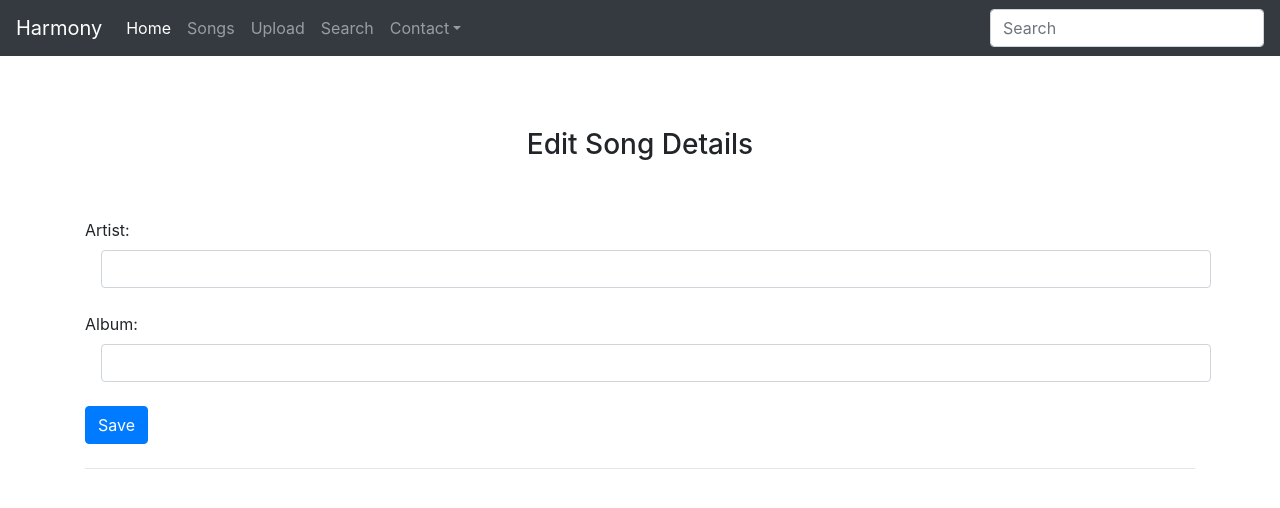
After one commit to adwiteeya3/py_harmony, a Flask app: template templates/edit.html in a window 1280 px wide. The commit adds this page. Shown: the top 508 px of the page. Run offline with Flask 2, Linux system fonts and the light colour scheme; the template is opened without the code that fills it, so the values that code supplies are empty; some libraries are stand-ins or nearby versions.

Commit message:
commit_6 - edit and download functionality added

```diff
--- a/app.py
+++ b/app.py
@@ -1,13 +1,21 @@
-from flask import Flask, render_template, request, redirect
+from flask import Flask, render_template, request, redirect, send_file
 from flask_sqlalchemy import SQLAlchemy
 import sqlite3
+from io import BytesIO
+#import flask_whooshalchemy as wa
+#from forms import SearchForm
+#from wtforms import Form, StringField
 
 app = Flask(__name__)
 app.config['SQLALCHEMY_DATABASE_URI'] = 'sqlite:///playlist.db'
 app.config['SQLALCHEMY_TRACK_MODIFICATIONS'] = False
+#app.config['WHOOSH_BASE'] = 'whoosh'
+
 db = SQLAlchemy(app)
 
 class Songs(db.Model):
+    #__searchable__ = ['title', 'artist', 'album']
+
     id = db.Column(db.Integer, primary_key=True)
     title = db.Column(db.String(100), default='N/A')
     artist = db.Column(db.String(100), default='N/A')
@@ -17,16 +25,18 @@ class Songs(db.Model):
     def __repr__(self):
         return '<Song %r>' % self.title
 
+#wa.whoosh_index(app, Songs)
+
 @app.route('/')
 def index():
     songs = Songs.query.all()
-    return render_template('index.html')
+    return render_template('index.html', songs=songs)
 
 @app.route('/songs', methods=['GET', 'POST'])
 def collection():
     if request.method =='GET':
-        all_songs = Songs.query.all()
-        return render_template('songs.html', songs=all_songs)
+        songs = Songs.query.all()
+        return render_template('songs.html', songs=songs)
     elif request.method == 'POST':
         song_data = request.form
         result = add_song(song_data['title'], song_data['artist'], song_data['year'])
@@ -54,5 +64,28 @@ def delete(id):
     db.session.commit()
     return redirect('/songs')
 
+@app.route('/songs/edit/<int:id>', methods=['GET','POST'])
+def edit(id):
+    song = Songs.query.get_or_404(id)
+    if request.method == 'POST':
+        #song.title = request.form['title']
+        song.artist = request.form['artist']
+        song.album = request.form['album']
+        db.session.commit()
+        return redirect('/songs')
+    else:
+        return render_template('edit.html', song= song)
+
+@app.route('/search')
+def search():
+    return render_template('search.html')
+
+@app.route('/songs/download/<int:id>', methods=['GET','POST'])
+def download(id):
+    file_data = Songs.query.filter_by(id=id).first()
+    #file_data.title = request.form['title']
+    #return send_file(BytesIO(file_data.data), attachment_filename=file_data.title, as_attachment=True)
+    return send_file(BytesIO(file_data.data), as_attachment=True, mimetype='audio/mpeg', attachment_filename=file_data.title)
+
 if __name__ == "__main__":
     app.run(debug=True)
--- a/requirements.txt
+++ b/requirements.txt
@@ -1,5 +1,7 @@
 flask
 flask-sqlalchemy
+git+git://github.com/miguelgrinberg/flask-whooshalchemy.git
+pip install Flask-WTF
 
 ///creating DB
 
--- a/templates/base.html
+++ b/templates/base.html
@@ -39,6 +39,9 @@
                     </div>
                 </li>
             </ul>
+            <form class="form-inline my-2 my-md-0">
+                <input class="form-control" type="text" placeholder="Search">
+            </form>
         </div>
     </nav>
 
--- /dev/null
+++ b/templates/edit.html
@@ -0,0 +1,28 @@
+{% extends 'base.html' %}
+
+{% block head %}
+    <title> Edit Post </title>
+{% endblock %}
+
+{% block body %}
+
+<br>
+<br>
+<br>
+
+    <center><h3>Edit Song Details</h3>  </center>
+    <br>
+    <br>
+    <form action='/songs/edit/{{song.id}}' method='POST' enctype="multipart/form-data">
+        <label>Artist: </label>
+        <input class="form-control mx-sm-3" type="text" name='artist' id='artist' value='{{song.artist}}'>
+        <br>
+        <label>Album: </label>
+        <input class="form-control mx-sm-3" type="text" name='album' id='album' value='{{song.album}}'>
+        <br>
+    <button type='submit' class="btn btn-primary mb-2">Save</button>
+    </form>
+
+    <hr>
+
+    {% endblock %}
```
Also changed, not shown: templates/player.html (added, +9 -0 lines), templates/search.html (added, +17 -0 lines), templates/songs.html (+4 -14 lines).
